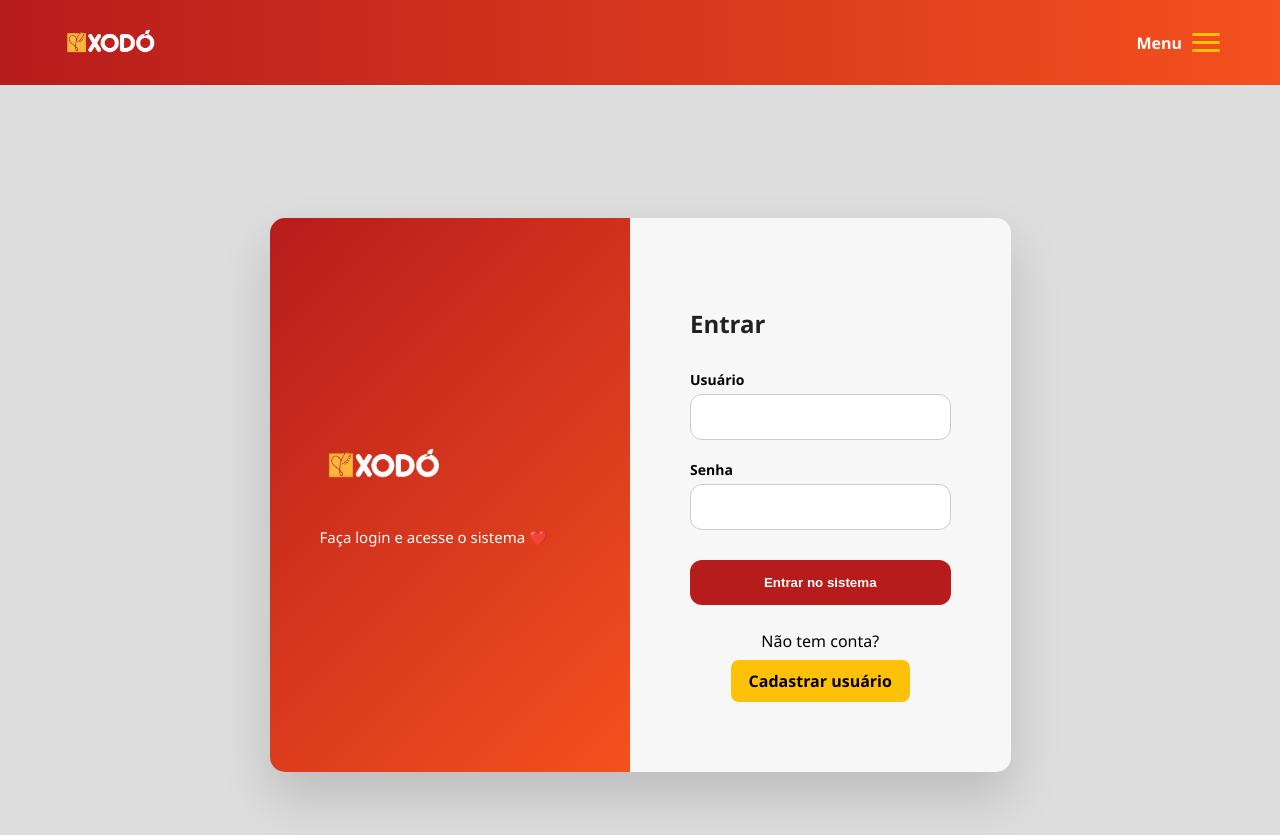
After one commit to xodoticonsultoria/app_xodo_analitics, a Flask app: page /login in a window 1280 px wide. The commit adds this page. Run offline with Flask 3, Linux system fonts and the light colour scheme; some libraries are stand-ins or nearby versions.

Commit message:
TELA DE LOGIN - CADASTRO DE USUARIO - PDF ATUALIZADO VERSÃO INSTAVEL OFICIAL

```diff
--- a/app.py
+++ b/app.py
@@ -1,7 +1,8 @@
-from flask import Flask, render_template, request, redirect, Response, flash
+from flask import Flask, render_template, request, redirect, Response, flash, session
 import psycopg2
 from datetime import datetime, timedelta
 import os
+from functools import wraps
 
 from reportlab.platypus import SimpleDocTemplate, Paragraph, Spacer, Table, Image
 from reportlab.lib import colors
@@ -10,17 +11,42 @@ from reportlab.lib.units import inch
 from reportlab.platypus import TableStyle
 from io import BytesIO
 
+from werkzeug.security import generate_password_hash, check_password_hash
+from dotenv import load_dotenv
+load_dotenv()
+
+# ======================================
+# CONFIGURAÇÃO INICIAL
+# ======================================
+
+
+
 app = Flask(__name__)
-
 app.secret_key = "xodo_super_secret"
 
 DATABASE_URL = os.getenv("DATABASE_URL")
 
+
+
 def get_connection():
     return psycopg2.connect(DATABASE_URL)
 
+
+
 # ======================================
-# FUNÇÃO GERAR PDF
+# LOGIN REQUIRED
+# ======================================
+
+def login_required(f):
+    @wraps(f)
+    def decorated_function(*args, **kwargs):
+        if "user_id" not in session:
+            return redirect("/login")
+        return f(*args, **kwargs)
+    return decorated_function
+
+# ======================================
+# GERAR PDF
 # ======================================
 
 def gerar_pdf_relatorio(data, tipo):
@@ -49,81 +75,50 @@ def gerar_pdf_relatorio(data, tipo):
     buffer = BytesIO()
     doc = SimpleDocTemplate(buffer)
     elements = []
-
     styles = getSampleStyleSheet()
 
-    # =========================
-    # LOGO (CAMINHO CORRETO)
-    # =========================
-    logo_path = os.path.join(app.root_path, "static", "logo.png")
-
+    # Logo
+    logo_path = os.path.join(app.root_path, "static", "logo-pdf.png")
     if os.path.exists(logo_path):
-        logo = Image(logo_path, width=2*inch, height=1.2*inch)
+        logo = Image(logo_path, width=2*inch, height=1*inch)
         elements.append(logo)
 
     elements.append(Spacer(1, 0.3 * inch))
 
-    # =========================
-    # DATA + HORA
-    # =========================
     agora = datetime.now()
-    data_formatada = agora.strftime("%d/%m/%Y")
-    hora_formatada = agora.strftime("%H:%M")
-
+    elements.append(Paragraph(f"<b>Relatório {tipo.capitalize()}</b>", styles['Title']))
+    elements.append(Paragraph(f"Data: {agora.strftime('%d/%m/%Y')}", styles['Normal']))
+    elements.append(Paragraph(f"Hora: {agora.strftime('%H:%M')}", styles['Normal']))
     elements.append(Paragraph(
-        f"<b>Relatório {tipo.capitalize()}</b>",
-        styles['Title']
-    ))
-
-    elements.append(Paragraph(
-        f"Data: {data_formatada}",
+        f"Operador: {session.get('username')}",
         styles['Normal']
     ))
-
-    elements.append(Paragraph(
-        f"Hora: {hora_formatada}",
-        styles['Normal']
-    ))
-
     elements.append(Spacer(1, 0.4 * inch))
 
-    # =========================
-    # TABELA
-    # =========================
     tabela_dados = [["Produto", "Quantidade"]]
-
     for item in dados:
         tabela_dados.append([item[0], str(item[1])])
 
     tabela = Table(tabela_dados, colWidths=[4*inch, 1.5*inch])
-
     tabela.setStyle(TableStyle([
-        # Cabeçalho vermelho Xodó
         ('BACKGROUND', (0, 0), (-1, 0), colors.HexColor("#b71c1c")),
         ('TEXTCOLOR', (0, 0), (-1, 0), colors.white),
-
-        # Bordas
         ('GRID', (0, 0), (-1, -1), 1, colors.black),
-
-        # Centralizar coluna quantidade
         ('ALIGN', (1, 1), (-1, -1), 'CENTER'),
     ]))
 
     elements.append(tabela)
-
     doc.build(elements)
     buffer.seek(0)
 
     return buffer
+
 # ======================================
 # ROTAS
 # ======================================
 
-@app.route("/")
-def index():
-    return render_template("index.html")
-
 @app.route("/producao")
+@login_required
 def producao():
     conn = get_connection()
     cur = conn.cursor()
@@ -133,6 +128,7 @@ def producao():
     return render_template("producao.html", produtos=produtos)
 
 @app.route("/fechamento")
+@login_required
 def fechamento():
     conn = get_connection()
     cur = conn.cursor()
@@ -142,6 +138,7 @@ def fechamento():
     return render_template("fechamento.html", produtos=produtos)
 
 @app.route("/salvar", methods=["POST"])
+@login_required
 def salvar():
 
     tipo = request.form.get("tipo")
@@ -188,6 +185,7 @@ def salvar():
     )
 
 @app.route("/produto", methods=["GET", "POST"])
+@login_required
 def produto():
 
     conn = get_connection()
@@ -198,14 +196,14 @@ def produto():
         produto_id = request.form.get("id")
         nome = request.form.get("nome")
 
-        if produto_id:  # 👉 SE EXISTE ID = EDITAR
+        if produto_id:
             cur.execute(
                 "UPDATE produtos SET nome = %s WHERE id = %s;",
                 (nome, produto_id)
             )
             flash("✏️ Produto atualizado com sucesso!")
 
-        elif nome:  # 👉 SE NÃO TEM ID = NOVO PRODUTO
+        elif nome:
             cur.execute(
                 "INSERT INTO produtos (nome, ativo) VALUES (%s, TRUE);",
                 (nome,)
@@ -215,16 +213,114 @@ def produto():
         conn.commit()
         cur.close()
         conn.close()
-
         return redirect("/produto")
 
-    # 👉 LISTAR PRODUTOS
     cur.execute("SELECT id, nome, ativo FROM produtos ORDER BY nome;")
     produtos = cur.fetchall()
-
     cur.close()
     conn.close()
 
     return render_template("cadastrar_produto.html", produtos=produtos)
+
+## ==============================
+# LOGIN REQUIRED
+# ==============================
+
+def login_required(f):
+    @wraps(f)
+    def decorated_function(*args, **kwargs):
+        if "user_id" not in session:
+            return redirect("/login")
+        return f(*args, **kwargs)
+    return decorated_function
+
+# ==============================
+# HOME
+# ==============================
+
+@app.route("/")
+@login_required
+def index():
+    return render_template("index.html")
+
+# ==============================
+# REGISTER
+# ==============================
+
+@app.route("/register", methods=["GET", "POST"])
+def register():
+
+    conn = get_connection()
+    cur = conn.cursor()
+
+    if request.method == "POST":
+        username = request.form.get("username")
+        senha = request.form.get("senha")
+        filial_id = request.form.get("filial")
+
+        senha_hash = generate_password_hash(senha)
+
+        cur.execute("""
+            INSERT INTO usuarios (username, senha, filial_id)
+            VALUES (%s, %s, %s)
+        """, (username, senha_hash, filial_id))
+
+        conn.commit()
+        conn.close()
+
+        flash("Usuário cadastrado com sucesso! 🎉")
+        return redirect("/register")  # fica na mesma página
+
+    cur.execute("SELECT id, nome FROM filiais ORDER BY nome;")
+    filiais = cur.fetchall()
+    conn.close()
+
+    return render_template("register.html", filiais=filiais)
+
+# ==============================
+# LOGIN
+# ==============================
+
+@app.route("/login", methods=["GET", "POST"])
+def login():
+
+    if request.method == "POST":
+        username = request.form.get("username")
+        senha = request.form.get("senha")
+
+        conn = get_connection()
+        cur = conn.cursor()
+
+        cur.execute("""
+            SELECT u.id, u.username, u.senha, f.nome
+            FROM usuarios u
+            JOIN filiais f ON f.id = u.filial_id
+            WHERE u.username = %s
+        """, (username,))
+
+        user = cur.fetchone()
+        conn.close()
+
+        if user and check_password_hash(user[2], senha):
+
+            session["user_id"] = user[0]
+            session["username"] = user[1]
+            session["filial_nome"] = user[3]
+
+            return redirect("/")
+
+        flash("Usuário ou senha inválidos")
+
+    return render_template("login.html")
+
+# ==============================
+# LOGOUT
+# ==============================
+
+@app.route("/logout")
+def logout():
+    session.clear()
+    return redirect("/login")
+
 if __name__ == "__main__":
     app.run(debug=True)
--- a/static/style.css
+++ b/static/style.css
@@ -392,3 +392,163 @@ body {
     }
 
 }
+
+
+
+/* ========================= */
+/* LOGIN & REGISTER */
+/* ========================= */
+
+.login-wrapper {
+    display: flex;
+    justify-content: center;
+    align-items: center;
+    min-height: 85vh;
+}
+
+.login-card {
+    display: flex;
+    width: 900px;
+    max-width: 95%;
+    border-radius: 20px;
+    overflow: hidden;
+    box-shadow: 0 25px 50px rgba(0,0,0,0.15);
+}
+
+/* LADO ESQUERDO */
+.login-left {
+    flex: 1;
+    background: linear-gradient(135deg, #b71c1c, #f4511e);
+    color: white;
+    padding: 70px 50px;
+    display: flex;
+    flex-direction: column;
+    justify-content: center;
+}
+
+.login-left p {
+    margin-top: 30px;
+    font-size: 15px;
+}
+
+.login-logo {
+    width: 130px;
+}
+
+/* LADO DIREITO */
+.login-right {
+    flex: 1;
+    background: #f7f7f7;
+    padding: 70px 60px;
+}
+
+.login-right h2 {
+    margin-bottom: 30px;
+    color: #222;
+}
+
+.login-right form {
+    display: flex;
+    flex-direction: column;
+}
+
+.login-right label {
+    font-size: 14px;
+    margin-bottom: 5px;
+    font-weight: 600;
+}
+
+.login-right input {
+    padding: 14px;
+    border-radius: 12px;
+    border: 1px solid #ccc;
+    margin-bottom: 20px;
+    font-size: 14px;
+    transition: 0.3s;
+}
+
+.login-right input:focus {
+    border-color: #b71c1c;
+    outline: none;
+    box-shadow: 0 0 0 3px rgba(183,28,28,0.2);
+}
+
+.login-right button {
+    padding: 15px;
+    border-radius: 12px;
+    border: none;
+    background: #b71c1c;
+    color: white;
+    font-weight: bold;
+    cursor: pointer;
+    transition: 0.3s;
+    margin-top: 10px;
+}
+
+.login-right button:hover {
+    background: #8e0000;
+}
+
+.login-extra {
+    margin-top: 25px;
+    text-align: center;
+}
+
+.btn-register {
+    display: inline-block;
+    margin-top: 8px;
+    padding: 10px 18px;
+    border-radius: 8px;
+    background: #ffc107;
+    color: #000;
+    font-weight: bold;
+    text-decoration: none;
+    transition: 0.3s;
+}
+
+.btn-register:hover {
+    background: #ffb300;
+}
+
+.login-card {
+    display: flex;
+    max-width: 900px;
+    width: 95%;
+    border-radius: 15px;
+    overflow: hidden;
+}
+
+/* MOBILE */
+@media (max-width: 768px) {
+
+    .login-card {
+        flex-direction: column;
+    }
+
+    .login-left {
+        padding: 20px;
+        text-align: center;
+    }
+
+    .login-right {
+        padding: 20px;
+    }
+
+}
+
+
+.flash-success {
+    background: #4CAF50;
+    color: white;
+    padding: 12px;
+    border-radius: 8px;
+    margin-bottom: 15px;
+    text-align: center;
+    font-weight: bold;
+    animation: fadeIn 0.4s ease-in-out;
+}
+
+@keyframes fadeIn {
+    from { opacity: 0; transform: translateY(-5px); }
+    to { opacity: 1; transform: translateY(0); }
+}
--- a/templates/base.html
+++ b/templates/base.html
@@ -31,16 +31,21 @@
     </div>
 </header>
 
+{% if session.get("user_id") %}
 <div id="overlay" class="overlay" onclick="toggleMenu()"></div>
 
 <div id="menuPopup" class="menu-popup">
-    <div class="menu-header">Nome: test</div>
+    <div class="menu-header">
+        👤 {{ session.get("username") }} <br>
+        🏢 {{ session.get("filial_nome") }}
+    </div>
 
     <button onclick="location.href='/fechamento'">Fechamento</button>
     <button onclick="location.href='/producao'">Produção</button>
     <button onclick="location.href='/produto'">Cadastrar Produto</button>
-    <button class="sair">Sair</button>
+    <button onclick="location.href='/logout'" class="sair">Sair</button>
 </div>
+{% endif %}
 
 <main class="container">
     {% block content %}{% endblock %}
--- /dev/null
+++ b/templates/login.html
@@ -0,0 +1,34 @@
+{% extends "base.html" %}
+{% block content %}
+
+<div class="login-wrapper">
+    <div class="login-card">
+
+        <div class="login-left">
+            <img src="{{ url_for('static', filename='logo.png') }}" class="login-logo">
+            <p>Faça login e acesse o sistema ❤️</p>
+        </div>
+
+        <div class="login-right">
+            <h2>Entrar</h2>
+
+            <form method="POST">
+                <label>Usuário</label>
+                <input type="text" name="username" required>
+
+                <label>Senha</label>
+                <input type="password" name="senha" required>
+
+                <button type="submit">Entrar no sistema</button>
+            </form>
+
+            <div class="login-extra">
+                <span>Não tem conta?</span>
+                <a href="/register" class="btn-register">Cadastrar usuário</a>
+            </div>
+
+        </div>
+    </div>
+</div>
+
+{% endblock %}
```
Also changed, not shown: templates/register.html (added, +50 -0 lines), static/logo-pdf.png (added).
